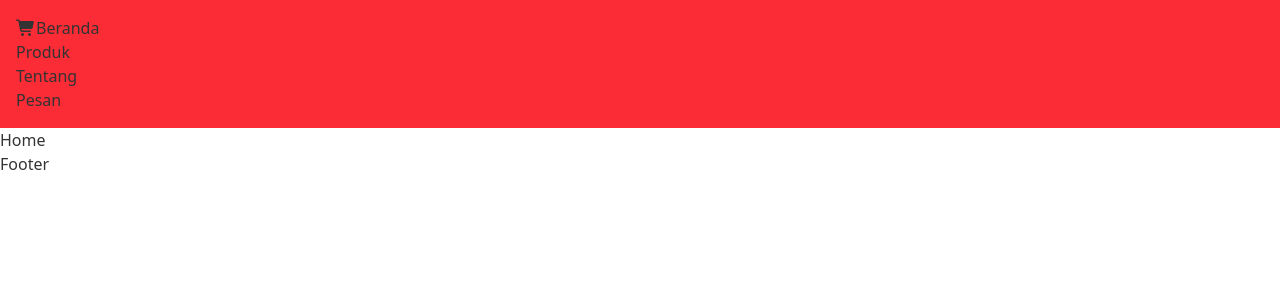
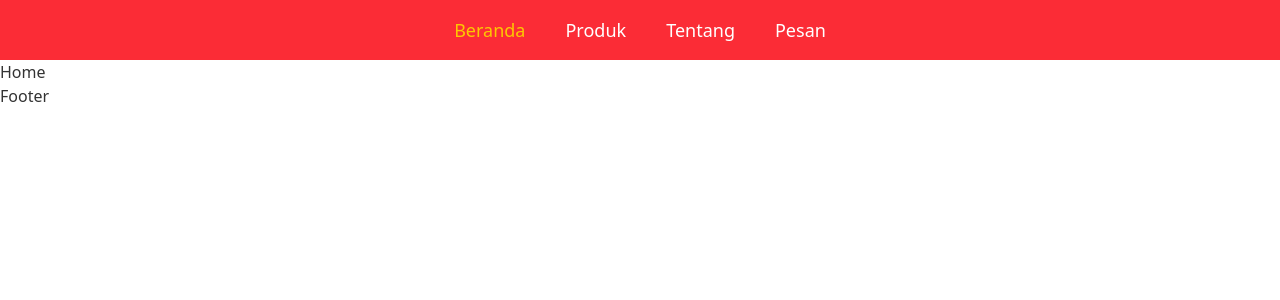
Before and after one commit to SandiSopian/meatstore-website, a Next.js app: page / in a window 1280 px wide. Shown: the top 300 px of the page. Built offline with nearby package versions, Linux system fonts and the light colour scheme.

Commit message:
navlink added

```diff
--- a/components/Nav/NavLink.tsx
+++ b/components/Nav/NavLink.tsx
@@ -1,18 +1,67 @@
+"use client";
+
 import React from "react";
+import Link from "next/link";
+import { usePathname } from "next/navigation";
 import { FontAwesomeIcon } from "@fortawesome/react-fontawesome";
-import { faCartShopping } from "@fortawesome/free-solid-svg-icons";
+import {
+  faCartShopping,
+  faHouseChimney,
+  faCircleInfo,
+} from "@fortawesome/free-solid-svg-icons";
+import { faWhatsapp } from "@fortawesome/free-brands-svg-icons";
 
-const NavLink = () => {
+type NavLinkProps = {
+  onLinkClick?: () => void;
+};
+
+const NavLink = ({ onLinkClick }: NavLinkProps) => {
+  const pathname = usePathname();
+
+  const links = [
+    { name: "Beranda", path: "/", icon: faHouseChimney },
+    { name: "Produk", path: "/products", icon: faCartShopping },
+    { name: "Tentang", path: "/about", icon: faCircleInfo },
+    { name: "Pesan", path: "/contact", icon: faWhatsapp },
+  ];
+
   return (
-    <ul>
-      <li>
-        <FontAwesomeIcon icon={faCartShopping} />
-        Beranda
-      </li>
-      <li>Produk</li>
-      <li>Tentang</li>
-      <li>Pesan</li>
-    </ul>
+    <>
+      {/* ✅ Mobile Navbar */}
+      <ul className="flex mx-auto items-center justify-center gap-8 text-white text-base font-medium md:hidden">
+        {links.map(({ name, path, icon }) => (
+          <li key={path}>
+            <Link
+              href={path}
+              onClick={onLinkClick}
+              className={`flex flex-col items-center gap-1 transition ${
+                pathname === path ? "text-yellow-400" : "hover:text-gray-300"
+              }`}
+            >
+              <FontAwesomeIcon icon={icon} className="w-6 h-6" />
+              <span>{name}</span>
+            </Link>
+          </li>
+        ))}
+      </ul>
+
+      {/* ✅ Desktop Navbar */}
+      <ul className="hidden md:flex mx-auto items-center gap-10 text-white text-lg font-medium">
+        {links.map(({ name, path }) => (
+          <li key={path}>
+            <Link
+              href={path}
+              onClick={onLinkClick}
+              className={`transition ${
+                pathname === path ? "text-yellow-400" : "hover:text-gray-300"
+              }`}
+            >
+              {name}
+            </Link>
+          </li>
+        ))}
+      </ul>
+    </>
   );
 };
 
--- a/components/Nav/Navbar.tsx
+++ b/components/Nav/Navbar.tsx
@@ -3,7 +3,7 @@ import NavLink from "./NavLink";
 
 const Navbar = () => {
   return (
-    <nav className="flex items-center gap-6 bg-red-500 p-4">
+    <nav className="flex mx-auto items-center gap-6 bg-red-500 p-4 absolute inset-x-0 bottom-0 lg:relative lg:top-0 overflow-hidden lg:overflow-visible">
       <NavLink />
     </nav>
   );
--- /dev/null
+++ b/global.d.ts
@@ -0,0 +1,2 @@
+declare module "*.css";
+declare module "*.scss";
```
Also changed, not shown: tsconfig.json (+7 -1 lines).
